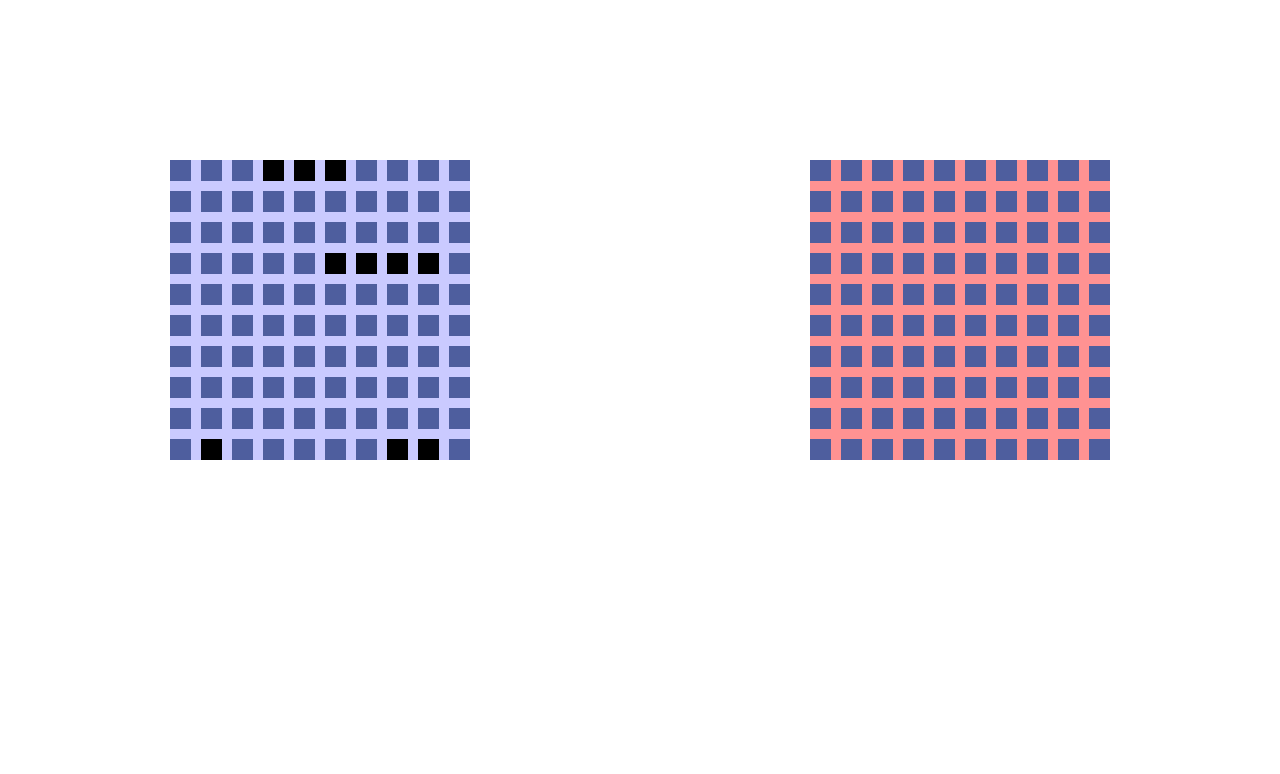
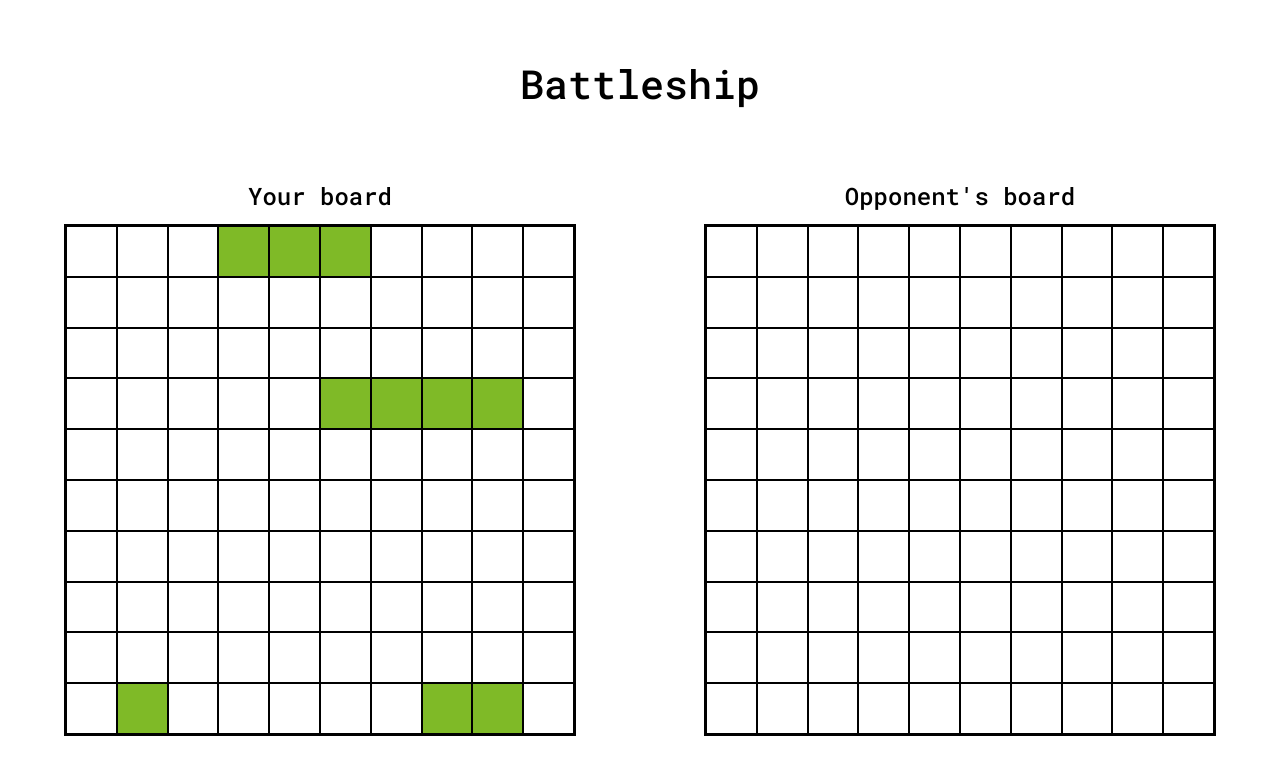
Before and after one commit to NontasBak/battleship, a website built with webpack: page src/index.html in a window 1280 px wide. Built offline with nearby package versions, Linux system fonts and the light colour scheme.

Commit message:
Improve board styling

```diff
--- a/src/display.js
+++ b/src/display.js
@@ -23,6 +23,9 @@ class Display {
                 }
                 if (board[i][j].ship) {
                     cell.classList.add("ship");
+                    if (board[i][j].ship.isSunk) {
+                        cell.classList.add("sunk");
+                    }
                 } else {
                     cell.classList.add("water");
                 }
@@ -47,6 +50,9 @@ class Display {
                     cell.classList.add("hit");
                     if (board[i][j].ship) {
                         cell.classList.add("ship");
+                        if (board[i][j].ship.isSunk) {
+                            cell.classList.add("sunk");
+                        }
                     } else {
                         cell.classList.add("water");
                     }
--- a/src/index.html
+++ b/src/index.html
@@ -3,12 +3,27 @@
     <head>
         <meta charset="UTF-8" />
         <meta name="viewport" content="width=device-width, initial-scale=1.0" />
+        <link rel="preconnect" href="https://fonts.googleapis.com" />
+        <link rel="preconnect" href="https://fonts.gstatic.com" crossorigin />
+        <link
+            href="https://fonts.googleapis.com/css2?family=Roboto+Mono:ital,wght@0,100..700;1,100..700&display=swap"
+            rel="stylesheet"
+        />
         <title>Battleship</title>
     </head>
     <body>
+        <div class="header">
+            <h2>Battleship</h2>
+        </div>
         <div class="game-container">
-            <div class="player board"></div>
-            <div class="computer board"></div>
+            <div class="player-container">
+                <h4>Your board</h4>
+                <div class="player board"></div>
+            </div>
+            <div class="computer-container">
+                <h4>Opponent's board</h4>
+                <div class="computer board"></div>
+            </div>
         </div>
     </body>
 </html>
--- a/src/style.css
+++ b/src/style.css
@@ -1,48 +1,97 @@
 * {
     box-sizing: border-box;
+}
+
+body {
+    font-family: "Roboto Mono", monospace;
+    font-optical-sizing: auto;
+    font-weight: 500;
+    font-style: normal;
+
+    display: flex;
+    flex-direction: column;
+    /* align-items: center; */
+    justify-content: center;
+}
+
+.header {
+    display: flex;
+    justify-content: center;
+    align-items: center;
+    padding: 4rem;
+    font-size: 2.5rem;
 }
 
 .game-container {
     display: flex;
     justify-content: space-around;
     align-items: center;
-    margin-top: 20vh;
+    flex-wrap: wrap;
+    /* margin-top: 20vh; */
     /* width: 70vw; */
+}
+
+.player-container,
+.computer-container {
+    display: flex;
+    flex-direction: column;
+    align-items: center;
+
+    /* margin: 2rem; */
+}
+
+.player-container > h4,
+.computer-container > h4 {
+    padding: 1rem;
+    font-size: 1.5rem;
 }
 
 .board {
     display: grid;
     grid-template-columns: repeat(10, 1fr);
-    grid-gap: 10px;
-    width: 300px;
-    height: 300px;
-}
-
-.board.player {
-    background-color: rgb(202, 202, 255);
-}
-
-.board.computer {
-    background-color: rgb(255, 146, 146);
+    grid-template-rows: repeat(10, 1fr);
+    width: clamp(400px, 40vw, 800px);
+    height: clamp(400px, 40vw, 800px);
+    border: 2px solid black;
 }
 
 .cell {
-    background-color: rgb(78, 94, 158);
+    border: 1px solid black;
 }
 
-.cell:hover {
-    background-color: rgb(41, 52, 99);
+.computer .cell:hover {
+    background-image: url("./icons/target.png");
+    background-size: cover;
+    opacity: 0.8;
     cursor: pointer;
 }
 
-.cell.ship {
-    background-color: black;
+.computer .cell.hit:hover {
+    cursor: not-allowed;
+    opacity: 1;
+}
+
+.player .cell.ship {
+    background-color: rgb(127, 186, 39);
 }
 
 .cell.water.hit {
-    background-color: rgb(202, 74, 74);
+    background-image: url("./icons/sea.png");
+    background-size: 120%;
+    background-position: fixed;
+    background-repeat: no-repeat;
 }
 
 .cell.ship.hit {
-    background-color: rgb(255, 0, 0);
+    border: 2px solid rgb(0, 67, 0);
+    background: url("./icons/fire.png"), greenyellow;
+    background-size: 100%;
+    background-repeat: no-repeat;
 }
+
+.cell.ship.hit.sunk {
+    border: 2px solid rgb(156, 8, 8);
+    background: url("./icons/fire.png"), rgb(255, 204, 204);
+    background-size: 100%;
+    background-repeat: no-repeat;
+}
```
Also changed, not shown: src/icons/fire.png (added), src/icons/sea.png (added), src/icons/target.png (added).
